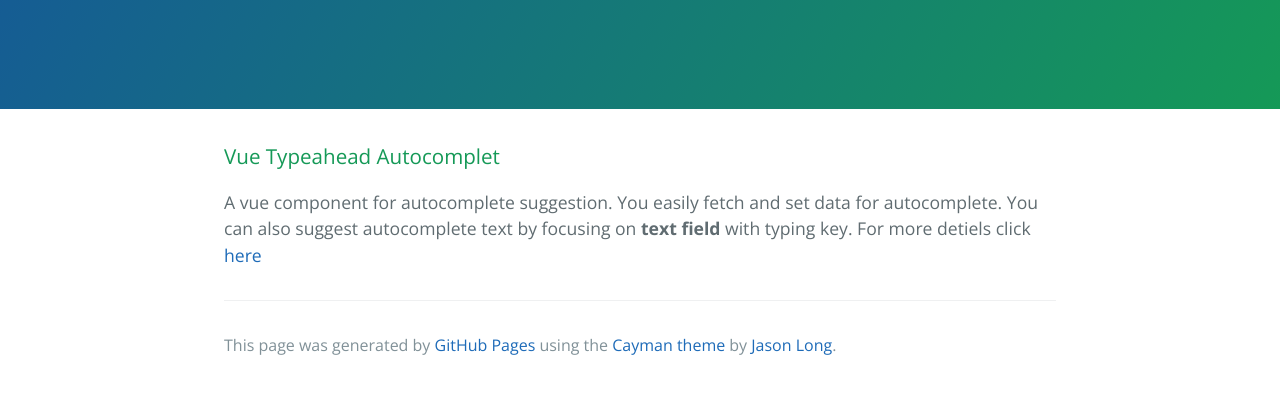
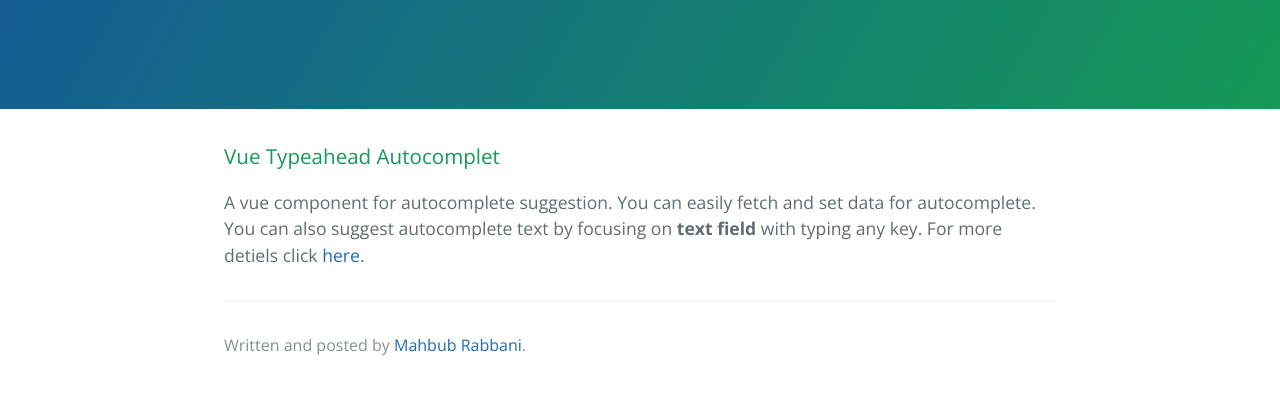
Before and after one commit to mrabbani/mrabbani.github.io, a website: page index.html in a window 1280 px wide. Shown: the part 208-602 px from the top of the page. Drawn offline with nearby package versions, Linux system fonts and the light colour scheme.

Commit message:
Update index.html
updated

```diff
--- a/index.html
+++ b/index.html
@@ -19,11 +19,11 @@
       <h3>
       <a id="vue-typeahead" class="anchor" href="examples/vue_typeahead/" aria-hidden="true"><span aria-hidden="true" class="octicon octicon-link"></span></a>Vue Typeahead Autocomplet</h3>
 
-      <p> A vue component for autocomplete suggestion. You easily fetch and set data for autocomplete. You can also suggest autocomplete text by focusing on <b>text field </b> with typing key. For more detiels click <a href="examples/vue_typeahead/">here</a></p>
+      <p> A vue component for autocomplete suggestion. You can easily fetch and set data for autocomplete. You can also suggest autocomplete text by focusing on <b>text field </b> with typing any key. For more detiels click <a href="examples/vue_typeahead/">here</a>.</p>
 
       <footer class="site-footer">
 
-        <span class="site-footer-credits">This page was generated by <a href="https://pages.github.com">GitHub Pages</a> using the <a href="https://github.com/jasonlong/cayman-theme">Cayman theme</a> by <a href="https://twitter.com/jasonlong">Jason Long</a>.</span>
+        <span class="site-footer-credits">Written and posted by <a href="https://twitter.com/MahbubRucse">Mahbub Rabbani</a>.</span>
       </footer>
 
     </section>
```
